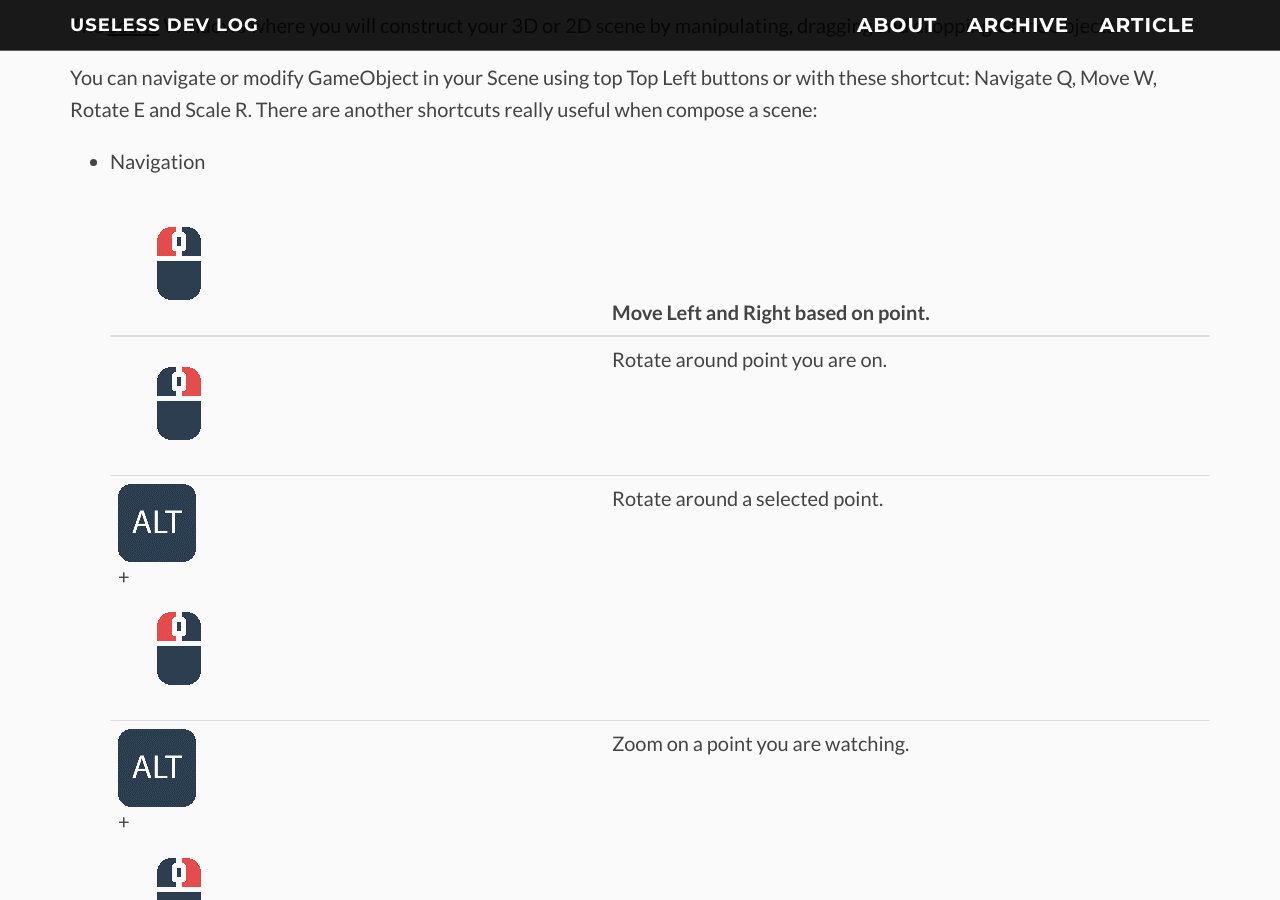
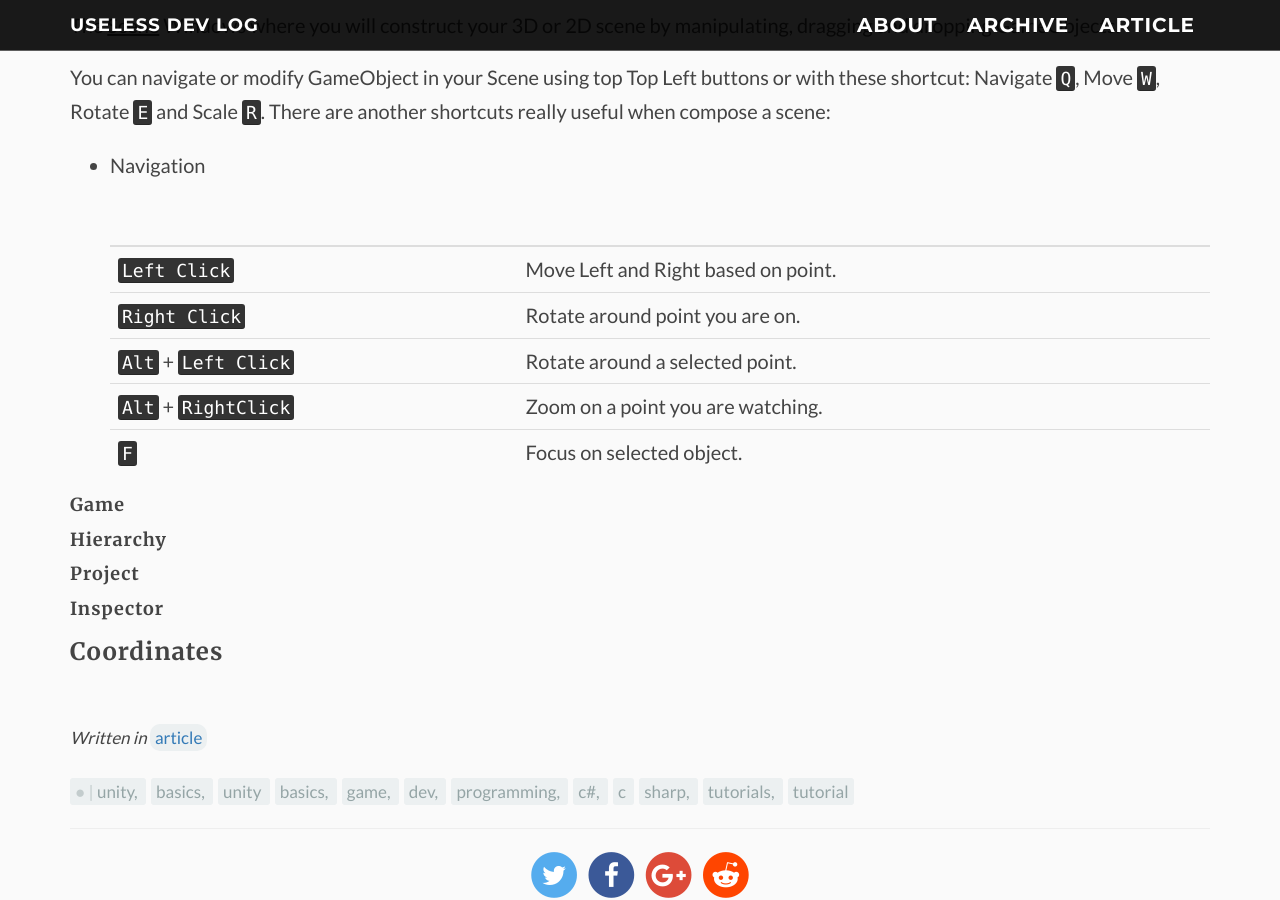
Before and after one commit to UselessDevLog/uselessdevlog, a Jekyll site: the page built from _posts/2017-05-21-unity-basics-part-1.md, in a window 1280 px wide and 900 px high, scrolled down 2388 px. Built offline with Jekyll 4.4.1, drawn with Linux system fonts in a browser that asks for light colours; nearby versions of some CDN libraries; comment, search, counter and statistics services are not loaded.

Commit message:
Post changes

```diff
--- a/_posts/2017-05-21-unity-basics-part-1.md
+++ b/_posts/2017-05-21-unity-basics-part-1.md
@@ -49,16 +49,17 @@ and then:
 
 The <u>Scene</u> Windows where you will construct your 3D or 2D scene by manipulating, dragging and dropping GameObjects.
 
-You can navigate or modify GameObject in your Scene using top Top Left buttons or with these shortcut: Navigate <kdb>Q</kdb>, Move <kdb>W</kdb>, Rotate <kdb>E</kdb> and Scale <kdb>R</kdb>. There are another shortcuts really useful when compose a scene:
+You can navigate or modify GameObject in your Scene using top Top Left buttons or with these shortcut: Navigate <kbd>Q</kbd>, Move <kbd>W</kbd>, Rotate <kbd>E</kbd> and Scale <kbd>R</kbd>. There are another shortcuts really useful when compose a scene:
 
 - Navigation
 
-  | ![Left Click]({{site.url}}/images/keycode/leftClick.png) | Move Left and Right based on point. |
-  | ---------------------------------------- | ----------------------------------- |
-  | ![Right Click]({{site.url}}/images/keycode/rightClick.png) | Rotate around point you are on.     |
-  | ![Alt Key]({{site.url}}/images/keycode/alt.png) +  ![Left Click]({{site.url}}/images/keycode/leftClick.png) | Rotate around a selected point.     |
-  | ![Alt Key]({{site.url}}/images/keycode/alt.png) + ![Right Click]({{site.url}}/images/keycode/rightClick.png) | Zoom on a point you are watching.   |
-  | ![F Key]({{site.url}}/images/keycode/fkey.png) | Focus on selected object.           |
+  |                                        |                                     |
+  | -------------------------------------- | ----------------------------------- |
+  | <kbd>Left Click</kbd>                  | Move Left and Right based on point. |
+  | <kbd>Right Click</kbd>                 | Rotate around point you are on.     |
+  | <kbd>Alt</kbd> + <kbd>Left Click</kbd> | Rotate around a selected point.     |
+  | <kbd>Alt</kbd> + <kbd>RightClick</kbd> | Zoom on a point you are watching.   |
+  | <kbd>F</kbd>                           | Focus on selected object.           |
 
 
 
```
